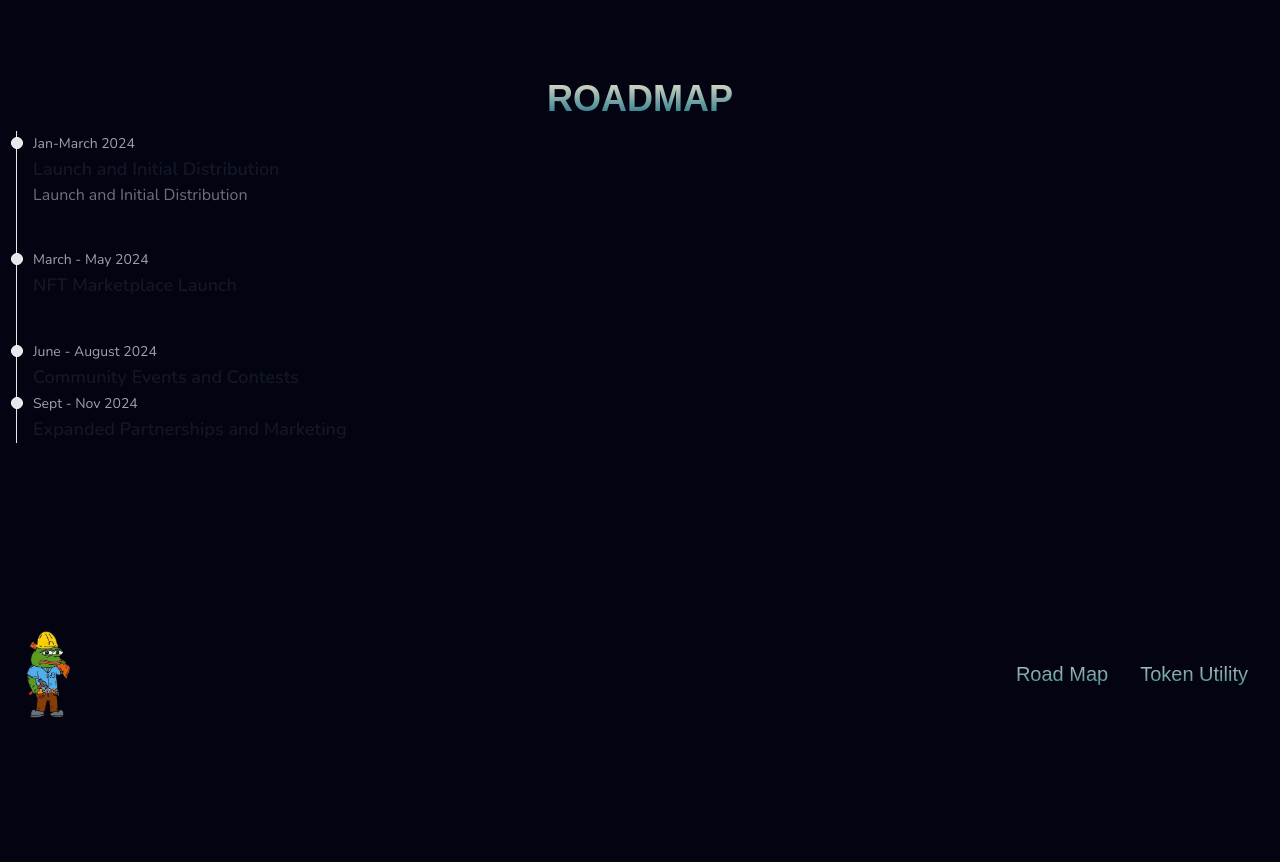
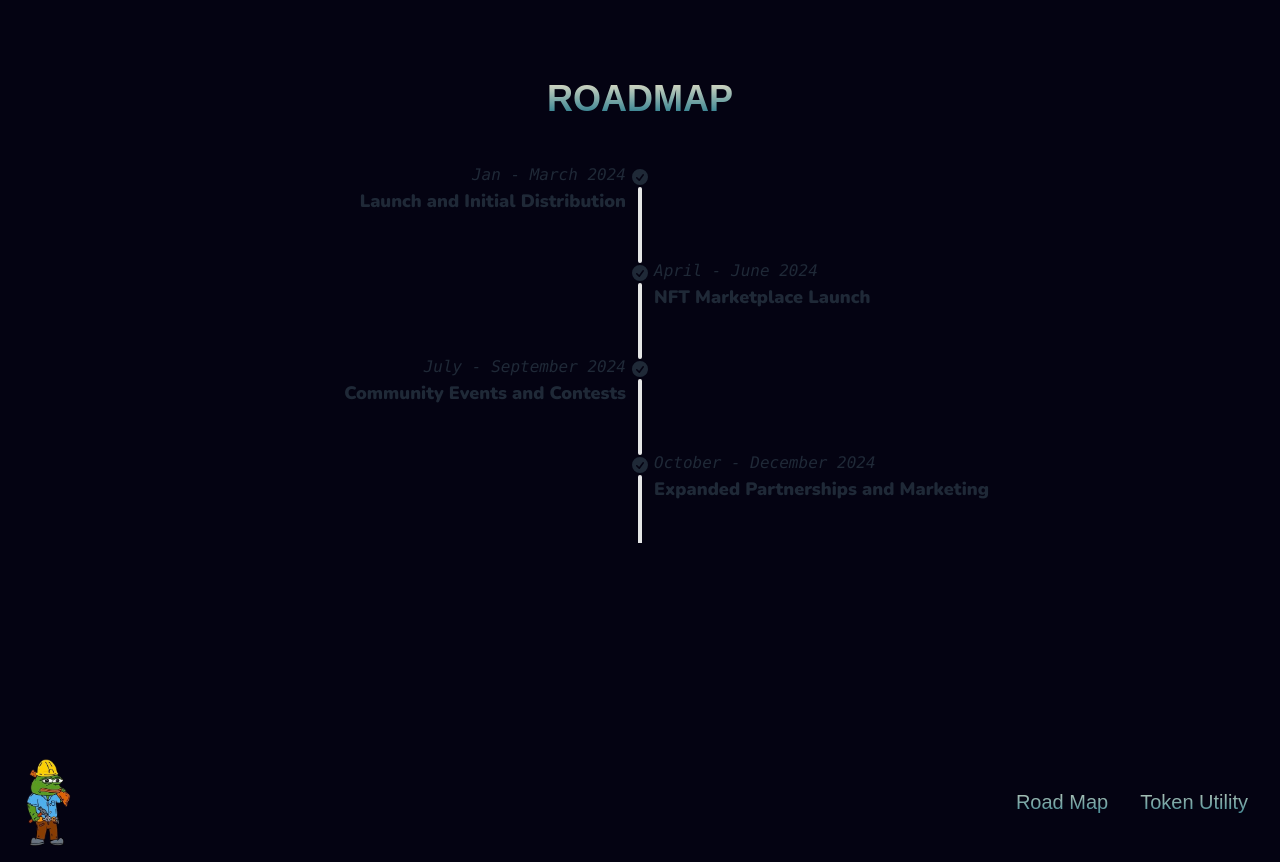
Before and after one commit to yhoungdev/pepe-meme, a React (Vite) app: page / in a window 1280 px wide. Shown: the part 3440-4302 px from the top of the page. Before the commit the page ends 4174 px from the top, so only its background shows below. Built offline with nearby package versions, Linux system fonts and the light colour scheme; a web font is replaced by a local one.

Commit message:
added roadmap

```diff
--- a/package.json
+++ b/package.json
@@ -23,7 +23,7 @@
   "devDependencies": {
     "@types/react": "^18.2.56",
     "@types/react-dom": "^18.2.19",
-    "@vitejs/plugin-react-swc": "^3.5.0",
+    "@vitejs/plugin-react-swc": "^3.7.0",
     "autoprefixer": "^10.4.18",
     "daisyui": "^4.11.1",
     "eslint": "^8.56.0",
--- a/src/components/hero.tsx
+++ b/src/components/hero.tsx
@@ -1,4 +1,4 @@
-import { useClipboard } from "../hooks/useClipBoard";
+import React from "react";
 import Button from "./micro/button";
 
 const Hero = () => {
--- a/src/components/sections/roadmap.tsx
+++ b/src/components/sections/roadmap.tsx
@@ -12,7 +12,7 @@
         </center>
 
         <div className="my-3">
-            <Timeline/>
+          <Timeline />
         </div>
       </div>
     </div>
--- a/src/components/sections/timeline.tsx
+++ b/src/components/sections/timeline.tsx
@@ -1,37 +1,102 @@
-import React from 'react'
+import React from "react";
 
 const Timeline = () => {
   return (
+    <div className="my-10">
+      <ul className="timeline timeline-snap-icon max-md:timeline-compact timeline-vertical">
+        <li>
+          <div className="timeline-middle">
+            <svg
+              xmlns="http://www.w3.org/2000/svg"
+              viewBox="0 0 20 20"
+              fill="currentColor"
+              className="h-5 w-5"
+            >
+              <path
+                fillRule="evenodd"
+                d="M10 18a8 8 0 100-16 8 8 0 000 16zm3.857-9.809a.75.75 0 00-1.214-.882l-3.483 4.79-1.88-1.88a.75.75 0 10-1.06 1.061l2.5 2.5a.75.75 0 001.137-.089l4-5.5z"
+                clipRule="evenodd"
+              />
+            </svg>
+          </div>
+          <div className="timeline-start md:text-end mb-10">
+            <time className="font-mono italic">Jan - March 2024</time>
+            <div className="text-lg font-black">Launch and Initial Distribution</div>
 
-<ol className="relative border-s border-gray-200 dark:border-gray-700">
-    <li className="mb-10 ms-4">
-        <div className="absolute w-3 h-3 bg-gray-200 rounded-full mt-1.5 -start-1.5 border border-white dark:border-gray-900 dark:bg-gray-700"></div>
-        <time className="mb-1 text-sm font-normal leading-none text-gray-400 dark:text-gray-500">Jan-March 2024</time>
-        <h3 className="text-lg font-semibold text-gray-900 dark:text-white">Launch and Initial Distribution</h3>
-        <p className="mb-4 text-base font-normal text-gray-500 dark:text-gray-400">Launch and Initial Distribution</p>
+          </div>
+          <hr />
+        </li>
+        <li>
+          <hr />
+          <div className="timeline-middle">
+            <svg
+              xmlns="http://www.w3.org/2000/svg"
+              viewBox="0 0 20 20"
+              fill="currentColor"
+              className="h-5 w-5"
+            >
+              <path
+                fillRule="evenodd"
+                d="M10 18a8 8 0 100-16 8 8 0 000 16zm3.857-9.809a.75.75 0 00-1.214-.882l-3.483 4.79-1.88-1.88a.75.75 0 10-1.06 1.061l2.5 2.5a.75.75 0 001.137-.089l4-5.5z"
+                clipRule="evenodd"
+              />
+            </svg>
+          </div>
+          <div className="timeline-end mb-10">
+            <time className="font-mono italic">April - June 2024</time>
+            <div className="text-lg font-black">NFT Marketplace Launch</div>
+          </div>
+          <hr />
+        </li>
+        <li>
+          <hr />
+          <div className="timeline-middle">
+            <svg
+              xmlns="http://www.w3.org/2000/svg"
+              viewBox="0 0 20 20"
+              fill="currentColor"
+              className="h-5 w-5"
+            >
+              <path
+                fillRule="evenodd"
+                d="M10 18a8 8 0 100-16 8 8 0 000 16zm3.857-9.809a.75.75 0 00-1.214-.882l-3.483 4.79-1.88-1.88a.75.75 0 10-1.06 1.061l2.5 2.5a.75.75 0 001.137-.089l4-5.5z"
+                clipRule="evenodd"
+              />
+            </svg>
+          </div>
+          <div className="timeline-start md:text-end mb-10">
+            <time className="font-mono italic">July - September 2024</time>
+            <div className="text-lg font-black">Community Events and Contests</div>
 
-    </li>
-    <li className="mb-10 ms-4">
-        <div className="absolute w-3 h-3 bg-gray-200 rounded-full mt-1.5 -start-1.5 border border-white dark:border-gray-900 dark:bg-gray-700"></div>
-        <time className="mb-1 text-sm font-normal leading-none text-gray-400 dark:text-gray-500">March - May 2024</time>
-        <h3 className="text-lg font-semibold text-gray-900 dark:text-white">NFT Marketplace Launch</h3>
+          </div>
+          <hr />
+        </li>
+        <li>
+          <hr />
+          <div className="timeline-middle">
+            <svg
+              xmlns="http://www.w3.org/2000/svg"
+              viewBox="0 0 20 20"
+              fill="currentColor"
+              className="h-5 w-5"
+            >
+              <path
+                fillRule="evenodd"
+                d="M10 18a8 8 0 100-16 8 8 0 000 16zm3.857-9.809a.75.75 0 00-1.214-.882l-3.483 4.79-1.88-1.88a.75.75 0 10-1.06 1.061l2.5 2.5a.75.75 0 001.137-.089l4-5.5z"
+                clipRule="evenodd"
+              />
+            </svg>
+          </div>
+          <div className="timeline-end mb-10">
+            <time className="font-mono italic">October - December 2024</time>
+            <div className="text-lg font-black">Expanded Partnerships and Marketing</div>
 
-    </li>
-    <li className="ms-4">
-        <div className="absolute w-3 h-3 bg-gray-200 rounded-full mt-1.5 -start-1.5 border border-white dark:border-gray-900 dark:bg-gray-700"></div>
-        <time className="mb-1 text-sm font-normal leading-none text-gray-400 dark:text-gray-500">June - August 2024</time>
-        <h3 className="text-lg font-semibold text-gray-900 dark:text-white">Community Events and Contests</h3>
-    </li>
+          </div>
+          <hr />
+        </li>
+      </ul>
+    </div>
+  );
+};
 
-    <li className="ms-4">
-        <div className="absolute w-3 h-3 bg-gray-200 rounded-full mt-1.5 -start-1.5 border border-white dark:border-gray-900 dark:bg-gray-700"></div>
-        <time className="mb-1 text-sm font-normal leading-none text-gray-400 dark:text-gray-500">Sept - Nov 2024</time>
-        <h3 className="text-lg font-semibold text-gray-900 dark:text-white">Expanded Partnerships and Marketing</h3>
-    </li>
-</ol>
-
-
-  )
-}
-
-export default Timeline
+export default Timeline;
--- a/tailwind.config.js
+++ b/tailwind.config.js
@@ -1,4 +1,5 @@
-/** @type {import('tailwindcss').Config} */
+import daisyui from 'daisyui';
+
 export default {
   content: [
     "./index.html",
@@ -8,7 +9,7 @@
     extend: {
       colors: {
         primary: "#c28a30",
-        font: "#fcde90"
+        font: "#fcde90",
       },
       container: {
         center: true,
@@ -20,8 +21,8 @@
           xl: "1280px",
           "2xl": "1536px",
         },
-      }
+      },
     },
   },
-  plugins: [],
-}
+  plugins: [daisyui],
+};
--- a/vite.config.js
+++ b/vite.config.js
@@ -1,9 +1,7 @@
 import { defineConfig } from 'vite'
 import react from '@vitejs/plugin-react-swc'
-import daisyui from "daisyui"
-
 
 // https://vitejs.dev/config/
 export default defineConfig({
-  plugins: [react() , daisyui],
+  plugins: [react()],
 })
```
Also changed, not shown: 1 other file (tests, documents, lock files or other folders).
